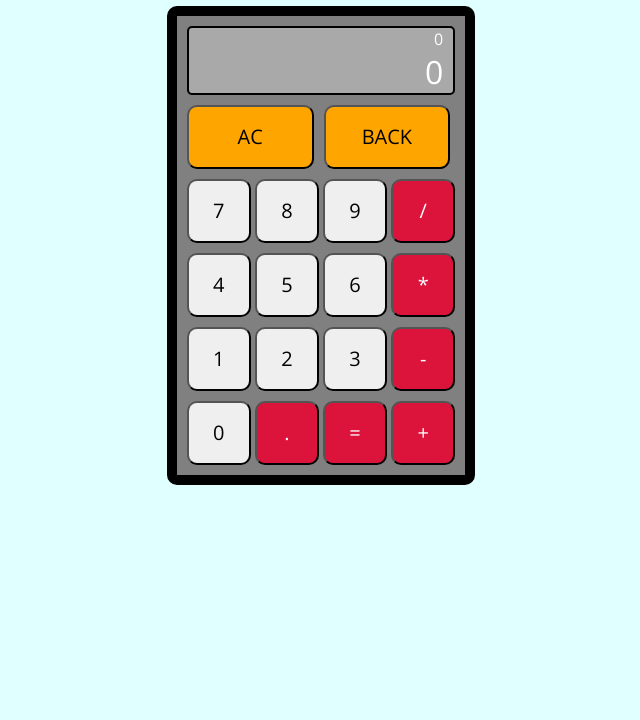
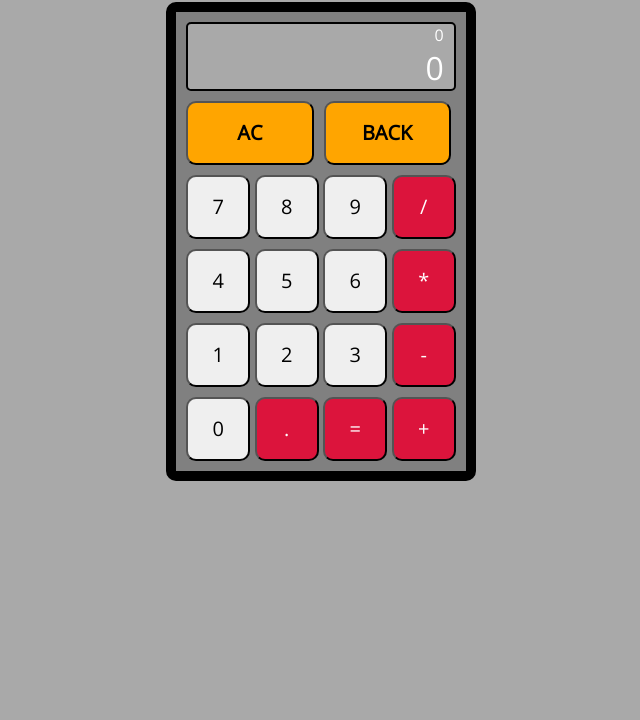
Before and after one commit to connordecamp/odin-calculator, a plain HTML site: page index.html in a window 1280 px wide. Shown: the part 80-800 px from the top of the page, without its empty margins (319-959 px from the left). Drawn offline with nearby package versions, Linux system fonts and the light colour scheme.

Commit message:
Edit styles.css to add system font stack to body element.

```diff
--- a/styles.css
+++ b/styles.css
@@ -14,15 +14,16 @@ button {
 
 .control {
     background-color: orange;
+    font-weight: bold;
 }
 
 
 body {
-    font-family:'Open Sans';
+    font-family: -apple-system, BlinkMacSystemFont, "Segoe UI", Roboto, Helvetica, Arial, sans-serif, "Apple Color Emoji", "Segoe UI Emoji", "Segoe UI Symbol";
     height: 100vh;
     margin: 0;
     padding: 0;
-    background-color: lightcyan;
+    background-color: darkgray;
 }
 
 
@@ -34,8 +35,6 @@ body {
 }
 
 .container {
-    flex: 1;
-    max-width: 274px;
     padding: 10px;
     background-color: gray;
 
@@ -80,17 +79,19 @@ body {
     gap: 10px;
 }
 
-.button-grid {
-    display: flex;
-    flex-direction: column;
-    gap: 10px;
-}
 .top-row-buttons {
     display: flex;
     gap: 10px;
     margin-right: 5px;
 }
 
+.button-grid {
+    display: flex;
+    flex-direction: column;
+    gap: 10px;
+}
+
+
 .control {
     flex: 1;
 }
```
